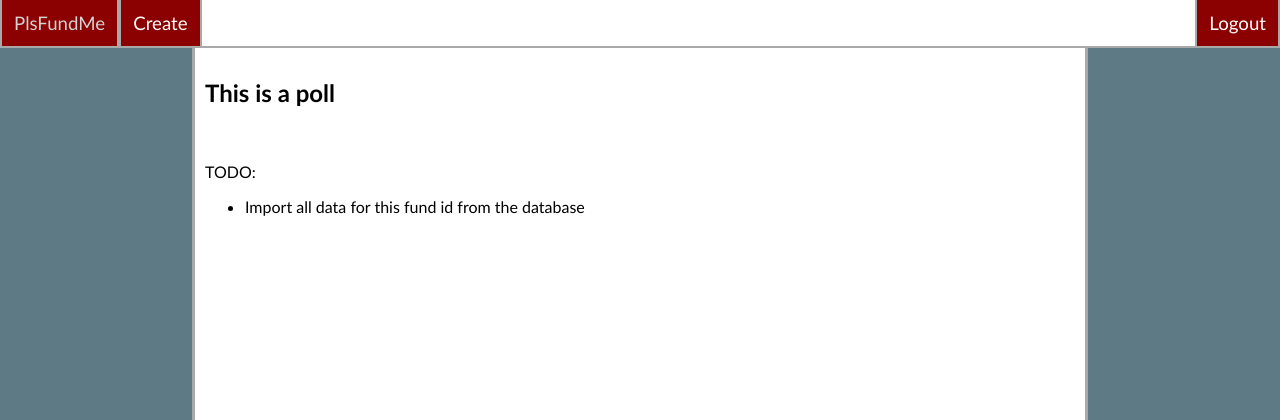
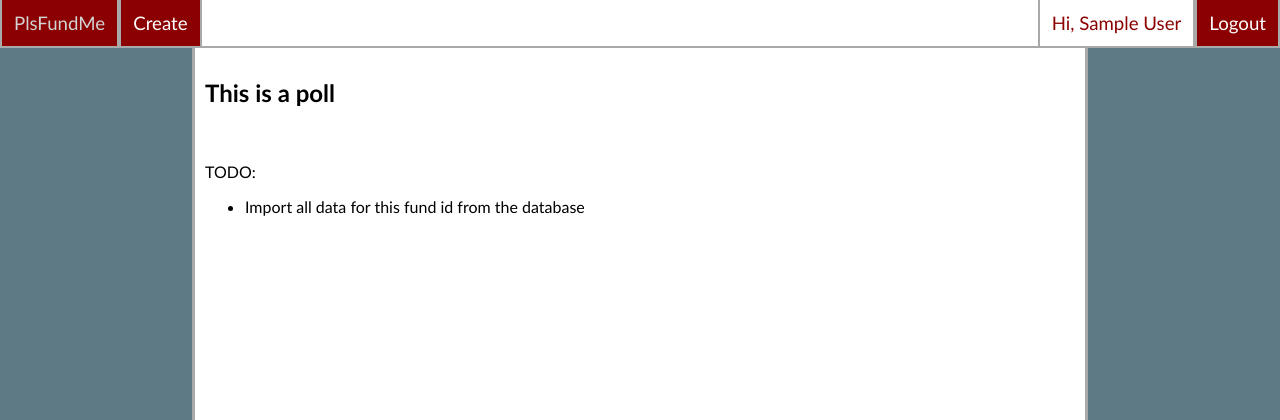
Before and after one commit to greensr76/PlsFundUs, a PHP site: page /fund.php in a window 1280 px wide. Shown: the top 420 px of the page. Run offline with PHP 8.4, Linux system fonts and the light colour scheme; the visitor is signed in with stand-in values (Sample User, id 1).

Commit message:
Added username to navbar

```diff
--- a/css/style.css
+++ b/css/style.css
@@ -67,3 +67,8 @@ body {
 .nav-right {
     float: right;
 }
+
+#navName {
+    background-color: white;
+    color: darkred;
+}
--- a/php/nav.php
+++ b/php/nav.php
@@ -27,6 +27,10 @@ if ($session_value) {
     $nav.= '
     register.appendChild(document.createTextNode("Logout"));
     register.setAttribute("href", "php/logout.php");
+    var uname = document.createElement("a");
+    uname.appendChild(document.createTextNode("Hi, '.$_SESSION["loginUser"].'"));
+    uname.setAttribute("id", "navName");
+    navRight.appendChild(uname);
     ';
 } else {
     $nav.= '
```
